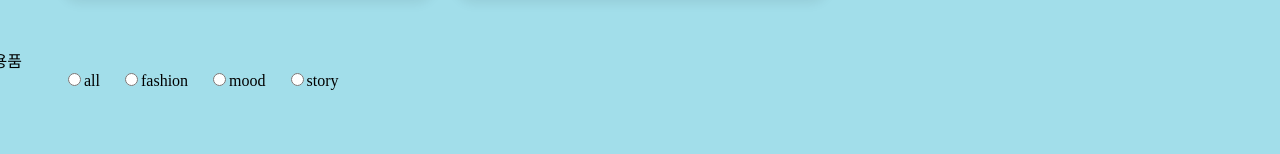
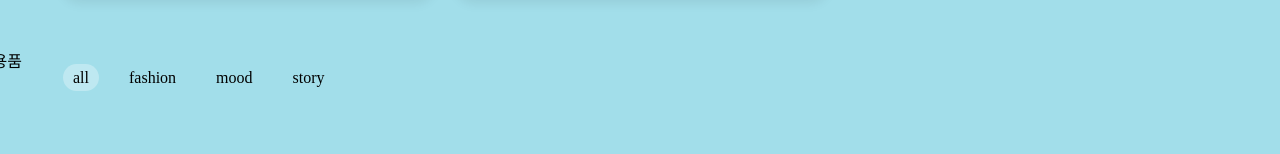
Before and after one commit to Shelter-of-the-old-people/carvery-react, a React (Vite) app: page /home in a window 1280 px wide. Shown: the part 1770-1924 px from the top of the page. Built offline with nearby package versions, Linux system fonts and the light colour scheme; a web font is replaced by a local one.

Commit message:
씨발 왜 안돼 이거

```diff
--- a/src/components/CarSupplies.jsx
+++ b/src/components/CarSupplies.jsx
@@ -7,21 +7,21 @@ const CarSupplies = () => {
         <div className="supplies-frame">
             <p className="title">차량용품</p>
             <div class="product-category-list">
-                <div class="post-category">
-                    <input class="category-radio" type='radio' name='post-category' id='post-all' value='post-all'/>
-                    <label for="post-all">all</label>
+                <div class="product-category">
+                    <input class="category-radio" type='radio' name='product-category' id='product-all' checked/>
+                    <label for="product-all">all</label>
                 </div>
-                <div class="post-category">
-                    <input class="category-radio" type='radio' name='post-category' id='post-fashion' value='post-fashion'/>
-                    <label for="post-fashion">fashion</label>
+                <div class="product-category">
+                    <input class="category-radio" type='radio' name='product-category' id='product-fashion'/>
+                    <label for="product-fashion">fashion</label>
                 </div>
-                <div class="post-category">
-                    <input class="category-radio" type='radio' name='post-category' id='post-mood' value='post-mood'/>
-                    <label for="post-mood">mood</label>
+                <div class="product-category">
+                    <input class="category-radio" type='radio' name='product-category' id='product-mood'/>
+                    <label for="product-mood">mood</label>
                 </div>
-                <div class="post-category">
-                    <input class="category-radio" type='radio' name='post-category' id='post-mood' value='post-mood'/>
-                    <label for="post-mood">story</label>
+                <div class="product-category">
+                    <input class="category-radio" type='radio' name='product-category' id='product-mood'/>
+                    <label for="product-mood">story</label>
                 </div>
             </div>
             <div className="card-frame">
--- a/src/styles/Home.css
+++ b/src/styles/Home.css
@@ -32,7 +32,6 @@
     height: fit-content;
 }
 
-
 .home .product-category-list {
     display: inline-flex;
     height: fit-content;
@@ -43,3 +42,23 @@
     position: relative;
     flex: 0 0 auto;
 }
+
+.home .category-radio+label{
+    text-decoration-line : none;
+    color: inherit;
+    padding: 5px 10px;
+    border-radius: 20px;
+    cursor: pointer;
+}
+
+.home .category-radio{
+    display: none;
+    padding: 10px 20px;
+    border-radius: 20px;
+}
+
+.home .category-radio+label:hover, .home .category-radio:checked+label{
+    text-decoration-line : none;
+    color: #000;
+    background-color: rgba(255, 255, 255, 0.3);
+}
--- a/src/styles/globals.css
+++ b/src/styles/globals.css
@@ -45,3 +45,9 @@ button {
     cursor: pointer;
     background-color: rgba(255, 255, 255, 0);
 }
+
+input[type='radio'] {
+    -webkit-appearance: none;
+    -moz-appearance: none;
+    appearance: none;
+}
```
